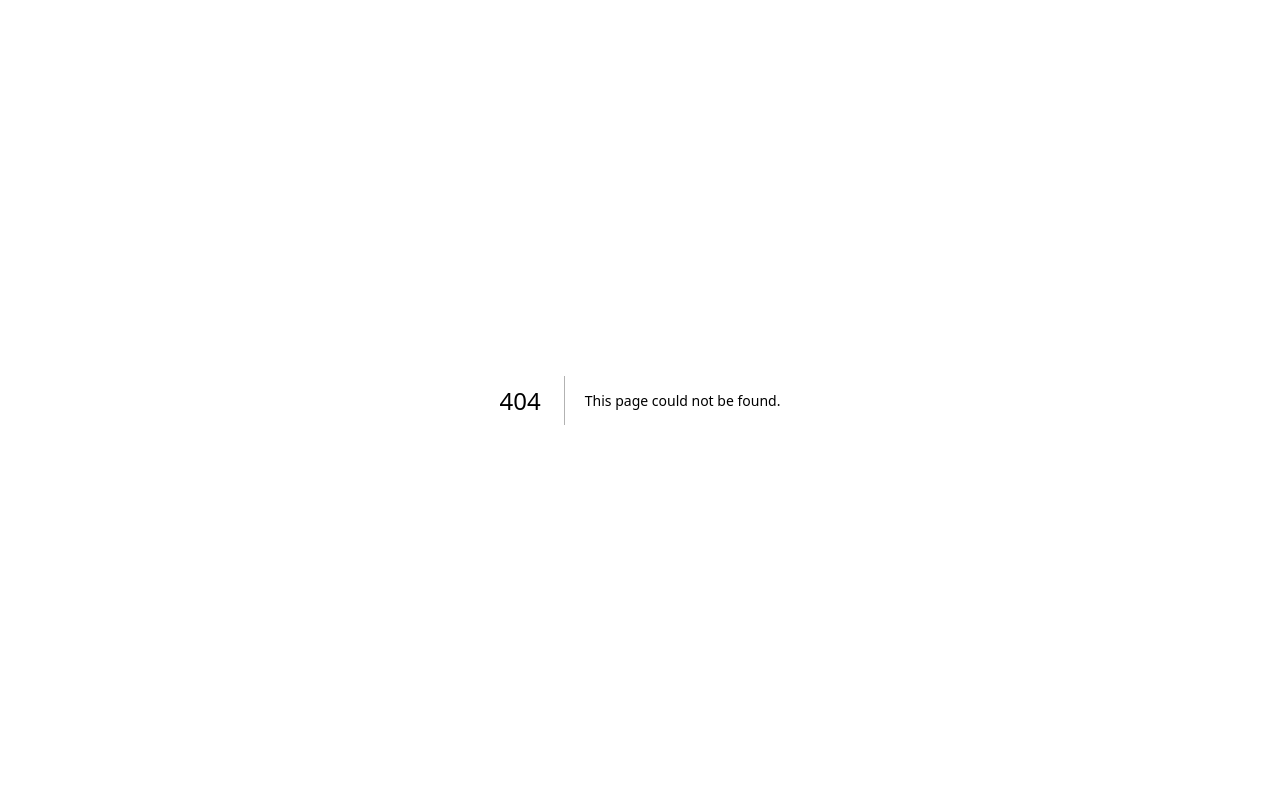
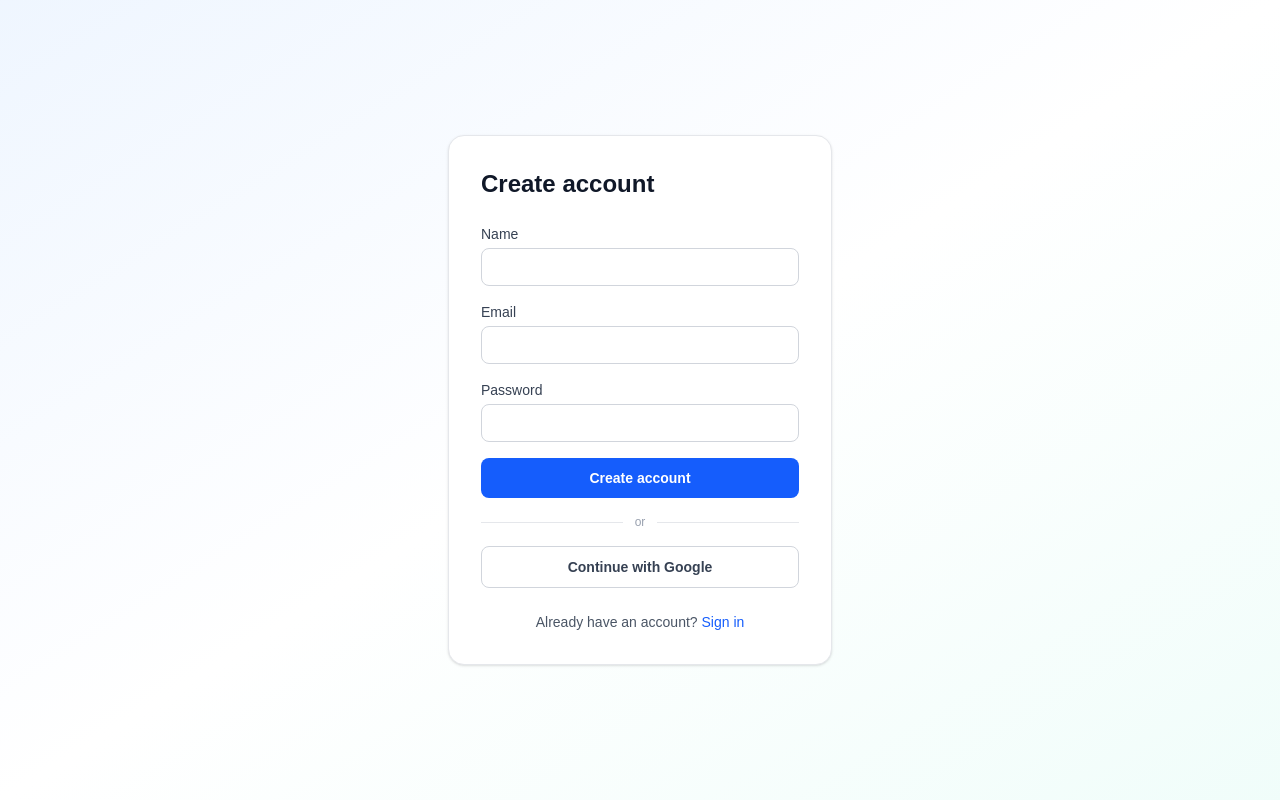
Before and after one commit to Kateryna286/travel-planner, a Next.js app: page /auth/sign-up in a window 1280 px wide. Before the commit this address had no page. Built offline with nearby package versions, Linux system fonts and the light colour scheme; no server answers.

Commit message:
feat: add sign-in and sign-up pages

```diff
--- /dev/null
+++ b/src/app/auth/sign-in/page.tsx
@@ -0,0 +1,97 @@
+"use client";
+
+import { signIn } from "next-auth/react";
+import Link from "next/link";
+import { useState } from "react";
+
+export default function SignInPage() {
+  const [email, setEmail] = useState("");
+  const [password, setPassword] = useState("");
+  const [error, setError] = useState<string | null>(null);
+  const [loading, setLoading] = useState(false);
+
+  async function handleSubmit(e: React.FormEvent) {
+    e.preventDefault();
+    setError(null);
+    setLoading(true);
+    const result = await signIn("credentials", {
+      email,
+      password,
+      redirect: false,
+    });
+    setLoading(false);
+    if (result?.error) {
+      setError("Invalid email or password");
+    } else {
+      window.location.href = "/";
+    }
+  }
+
+  return (
+    <main className="min-h-screen bg-gradient-to-br from-blue-50 via-white to-teal-50 flex items-center justify-center px-4">
+      <div className="w-full max-w-sm rounded-2xl border border-gray-200 bg-white p-8 shadow-sm">
+        <h1 className="mb-6 text-2xl font-bold text-gray-900">Sign in</h1>
+
+        <form onSubmit={handleSubmit} className="space-y-4">
+          <div>
+            <label htmlFor="email" className="block text-sm font-medium text-gray-700">
+              Email
+            </label>
+            <input
+              id="email"
+              type="email"
+              value={email}
+              onChange={(e) => setEmail(e.target.value)}
+              required
+              className="mt-1 block w-full rounded-lg border border-gray-300 px-3 py-2 text-sm focus:border-blue-500 focus:outline-none"
+            />
+          </div>
+
+          <div>
+            <label htmlFor="password" className="block text-sm font-medium text-gray-700">
+              Password
+            </label>
+            <input
+              id="password"
+              type="password"
+              value={password}
+              onChange={(e) => setPassword(e.target.value)}
+              required
+              className="mt-1 block w-full rounded-lg border border-gray-300 px-3 py-2 text-sm focus:border-blue-500 focus:outline-none"
+            />
+          </div>
+
+          {error && <p className="text-sm text-red-600">{error}</p>}
+
+          <button
+            type="submit"
+            disabled={loading}
+            className="w-full rounded-lg bg-blue-600 px-4 py-2.5 text-sm font-semibold text-white hover:bg-blue-700 disabled:opacity-50"
+          >
+            {loading ? "Signing in…" : "Sign in"}
+          </button>
+        </form>
+
+        <div className="my-4 flex items-center gap-3">
+          <div className="flex-1 border-t border-gray-200" />
+          <span className="text-xs text-gray-400">or</span>
+          <div className="flex-1 border-t border-gray-200" />
+        </div>
+
+        <button
+          onClick={() => signIn("google", { callbackUrl: "/" })}
+          className="w-full rounded-lg border border-gray-300 px-4 py-2.5 text-sm font-semibold text-gray-700 hover:bg-gray-50"
+        >
+          Continue with Google
+        </button>
+
+        <p className="mt-6 text-center text-sm text-gray-600">
+          No account?{" "}
+          <Link href="/auth/sign-up" className="font-medium text-blue-600 hover:underline">
+            Sign up
+          </Link>
+        </p>
+      </div>
+    </main>
+  );
+}
--- /dev/null
+++ b/src/app/auth/sign-up/actions.ts
@@ -0,0 +1,39 @@
+"use server";
+
+import { db } from "@/lib/db";
+import { users } from "@/lib/db/schema";
+import { eq } from "drizzle-orm";
+import bcrypt from "bcryptjs";
+import { signIn } from "@/lib/auth";
+
+export async function signUpAction(
+  _prevState: { error: string | null },
+  formData: FormData
+): Promise<{ error: string | null }> {
+  const name = (formData.get("name") as string)?.trim();
+  const email = (formData.get("email") as string)?.trim().toLowerCase();
+  const password = formData.get("password") as string;
+
+  if (!name || !email || !password) {
+    return { error: "All fields are required" };
+  }
+  if (password.length < 8) {
+    return { error: "Password must be at least 8 characters" };
+  }
+
+  const existing = await db
+    .select({ id: users.id })
+    .from(users)
+    .where(eq(users.email, email))
+    .limit(1);
+
+  if (existing.length > 0) {
+    return { error: "An account with this email already exists" };
+  }
+
+  const passwordHash = await bcrypt.hash(password, 12);
+  await db.insert(users).values({ name, email, passwordHash });
+
+  await signIn("credentials", { email, password, redirectTo: "/" });
+  return { error: null };
+}
--- /dev/null
+++ b/src/app/auth/sign-up/page.tsx
@@ -0,0 +1,90 @@
+"use client";
+
+import { signIn } from "next-auth/react";
+import Link from "next/link";
+import { useActionState } from "react";
+import { signUpAction } from "./actions";
+
+export default function SignUpPage() {
+  const [state, action, pending] = useActionState(signUpAction, { error: null });
+
+  return (
+    <main className="min-h-screen bg-gradient-to-br from-blue-50 via-white to-teal-50 flex items-center justify-center px-4">
+      <div className="w-full max-w-sm rounded-2xl border border-gray-200 bg-white p-8 shadow-sm">
+        <h1 className="mb-6 text-2xl font-bold text-gray-900">Create account</h1>
+
+        <form action={action} className="space-y-4">
+          <div>
+            <label htmlFor="name" className="block text-sm font-medium text-gray-700">
+              Name
+            </label>
+            <input
+              id="name"
+              name="name"
+              type="text"
+              required
+              className="mt-1 block w-full rounded-lg border border-gray-300 px-3 py-2 text-sm focus:border-blue-500 focus:outline-none"
+            />
+          </div>
+
+          <div>
+            <label htmlFor="email" className="block text-sm font-medium text-gray-700">
+              Email
+            </label>
+            <input
+              id="email"
+              name="email"
+              type="email"
+              required
+              className="mt-1 block w-full rounded-lg border border-gray-300 px-3 py-2 text-sm focus:border-blue-500 focus:outline-none"
+            />
+          </div>
+
+          <div>
+            <label htmlFor="password" className="block text-sm font-medium text-gray-700">
+              Password
+            </label>
+            <input
+              id="password"
+              name="password"
+              type="password"
+              minLength={8}
+              required
+              className="mt-1 block w-full rounded-lg border border-gray-300 px-3 py-2 text-sm focus:border-blue-500 focus:outline-none"
+            />
+          </div>
+
+          {state.error && <p className="text-sm text-red-600">{state.error}</p>}
+
+          <button
+            type="submit"
+            disabled={pending}
+            className="w-full rounded-lg bg-blue-600 px-4 py-2.5 text-sm font-semibold text-white hover:bg-blue-700 disabled:opacity-50"
+          >
+            {pending ? "Creating account…" : "Create account"}
+          </button>
+        </form>
+
+        <div className="my-4 flex items-center gap-3">
+          <div className="flex-1 border-t border-gray-200" />
+          <span className="text-xs text-gray-400">or</span>
+          <div className="flex-1 border-t border-gray-200" />
+        </div>
+
+        <button
+          onClick={() => signIn("google", { callbackUrl: "/" })}
+          className="w-full rounded-lg border border-gray-300 px-4 py-2.5 text-sm font-semibold text-gray-700 hover:bg-gray-50"
+        >
+          Continue with Google
+        </button>
+
+        <p className="mt-6 text-center text-sm text-gray-600">
+          Already have an account?{" "}
+          <Link href="/auth/sign-in" className="font-medium text-blue-600 hover:underline">
+            Sign in
+          </Link>
+        </p>
+      </div>
+    </main>
+  );
+}
```
